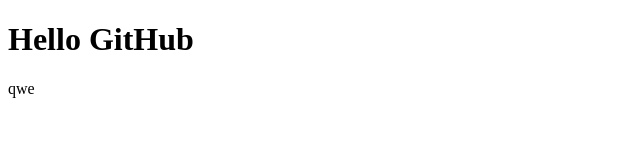
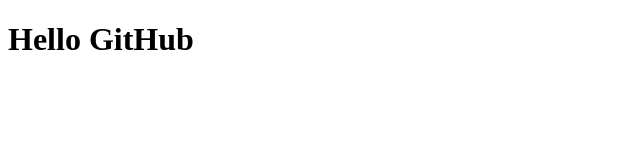
Before and after one commit to Aexizzz/midis, a plain HTML site: page index.html in a window 1280 px wide. Shown: the full height of the page, 0-640 px from the left. Drawn offline with Linux system fonts and the light colour scheme.

Commit message:
1th commit

```diff
--- a/index.html
+++ b/index.html
@@ -7,6 +7,5 @@
 </head>
 <body>
     <h1>Hello GitHub</h1>
-    qwe
 </body>
 </html>
```
